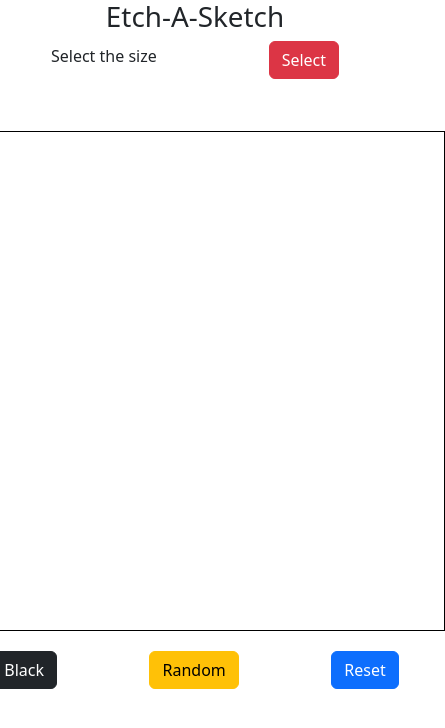
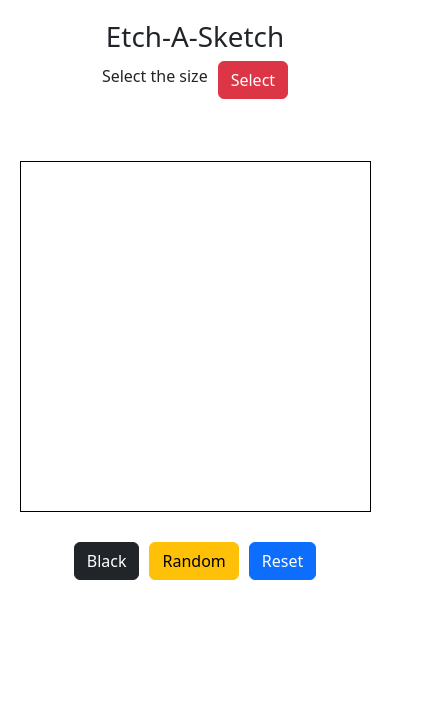
Before and after one commit to noory007/Etch-a-Sketch, a plain HTML site: page index.html in a window 390 px wide. Shown: the whole page, 445 px wide, since content can reach past the window. Drawn offline with nearby package versions, Linux system fonts and the light colour scheme.

Commit message:
Worked on responsiveness and design.

```diff
--- a/style.css
+++ b/style.css
@@ -3,30 +3,88 @@
   justify-content: center;
   align-items: center;
   flex-direction: column;
+  font-family: sans-serif;
+  margin: 0;
+  padding: 20px;
+  box-sizing: border-box;
 }
 
 .header {
   display: flex;
   flex-direction: row;
   align-items: center;
-    width: 400px;
+  width: 100%;
+  max-width: 380px;
   justify-content: space-around;
   margin-bottom: 20px;
-
+  flex-wrap: wrap;
+  text-align: center;
 }
 
-.footer{
-    display:flex;
+.footer {
+  display: flex;
   flex-direction: row;
   justify-content: space-around;
-    width: 500px;
   align-items: center;
+  width: 100%;
+  max-width: 400px;
   margin-top: 20px;
+  flex-wrap: wrap;
+  text-align: center;
+  gap: 10px;
 }
 
-.board{
-    width: 500px;
-    height: 500px;
+.board {
+  width: 100%;
+  max-width: 400px;
+  aspect-ratio: 1 / 1;
   display: grid;
   border: 1px solid black;
+  margin: 10px 0;
 }
+
+@media (max-width: 768px) {
+  .header,
+  .footer {
+    width: 95%;
+    flex-direction: row;
+    justify-content: space-between;
+    flex-wrap: nowrap;
+    gap: 10px;
+  }
+
+  .board {
+    width: 90vw;
+    height: 90vw;
+  }
+}
+
+@media (max-width: 480px) {
+  .header,
+  .footer {
+    flex-direction: row;
+    flex-wrap: wrap;
+    justify-content: center;
+    gap: 10px;
+    width: 100%;
+  }
+
+  .board {
+    width: 90vw;
+    height: 90vw;
+  }
+
+  h1 {
+    font-size: 1.5rem;
+  }
+
+  h6 {
+    font-size: 0.9rem;
+  }
+
+  #message,
+  #draw {
+    font-size: 0.9rem;
+    text-align: center;
+  }
+}
```
Also changed, not shown: 1 other file. Lines whose indentation alone changed are shown as unchanged.
